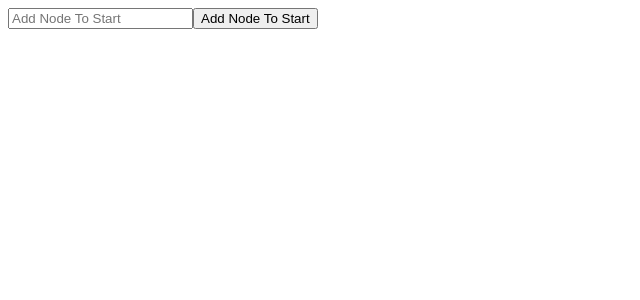
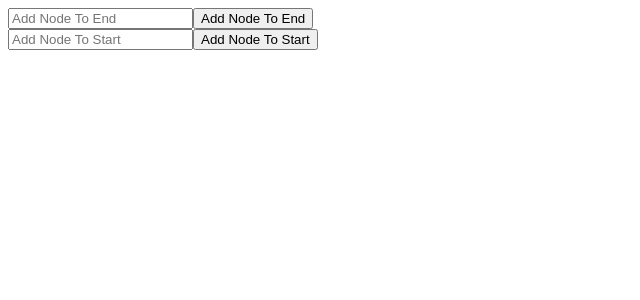
Before and after one commit to HenriqueFadoni/javis-interview, a React (Create React App) app: page / in a window 1280 px wide. Shown: the top 300 px of the page, without its empty margins (0-640 px from the left). Built offline with nearby package versions, Linux system fonts and the light colour scheme.

Commit message:
AddNodeToStart - functionality

```diff
--- a/src/App.tsx
+++ b/src/App.tsx
@@ -8,7 +8,7 @@ import Functionalities from './components/Functionalities';
 const App: FunctionComponent = () => {
   const [list, setList] = useState(new LinkedList());
 
-  const addNodeToEnd = (data: any) => {
+  const addNodeToEnd = (data: string | number) => {
     let newList = { ...list };
     let newNode = new Node(data);
 
@@ -26,6 +26,23 @@ const App: FunctionComponent = () => {
     setList(newList);
   }
 
+  const addNodeToStart = (data: string | number) => {
+    let newList = { ...list };
+    let newNode = new Node(data);
+    newNode.next = newList.head;
+
+    if (!newList.head) {
+      newList.tail = newNode;
+    } else {
+      newList.head.prev = newNode;
+    }
+
+    newNode.prev = null;
+    newList.head = newNode;
+
+    setList(newList)
+  }
+
   return (
     <div>
       {
@@ -34,6 +51,10 @@ const App: FunctionComponent = () => {
       }
       <Functionalities
         onClickHandler={addNodeToEnd}
+        text='Add Node To End'
+      />
+      <Functionalities
+        onClickHandler={addNodeToStart}
         text='Add Node To Start'
       />
     </div>
--- a/src/components/Functionalities.tsx
+++ b/src/components/Functionalities.tsx
@@ -8,7 +8,7 @@ interface FunctionalitiesProps {
 const Functionalities: FunctionComponent<FunctionalitiesProps> = ({ onClickHandler, text }) => {
   const [data, setData] = useState();
 
-  const onChangleHandler = (event: any) => {
+  const onChangeHandler = (event: any) => {
     setData(event.target.value);
   }
 
@@ -17,7 +17,7 @@ const Functionalities: FunctionComponent<FunctionalitiesProps> = ({ onClickHandl
       <input
         type="text"
         placeholder={text}
-        onChange={onChangleHandler}
+        onChange={onChangeHandler}
         required
       />
       <button
```
